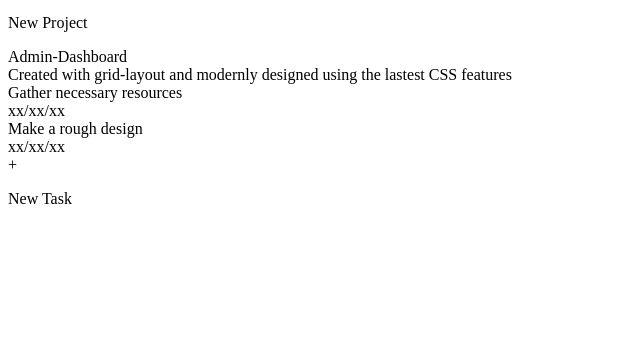
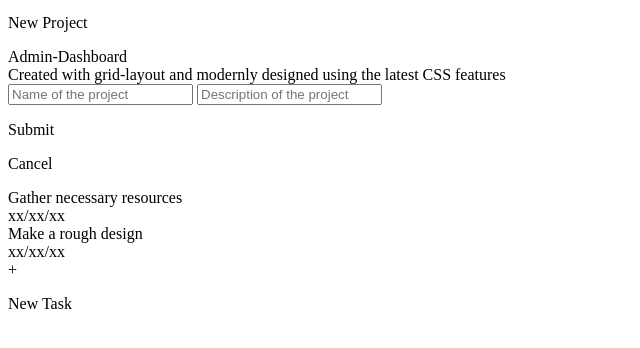
Before and after one commit to willard-wrt/todo-list, a plain HTML site: page index.html in a window 1280 px wide. Shown: the part 154-502 px from the top of the page, without its empty margins (0-640 px from the left). Drawn offline with Linux system fonts and the light colour scheme; a script that the page names is missing.

Commit message:
Add an edit form for project details

```diff
--- a/index.html
+++ b/index.html
@@ -37,9 +37,17 @@
               <div id="title-edit"></div>
             </div>
             <div id="main-desc">
-              Created with grid-layout and modernly designed using the lastest
+              Created with grid-layout and modernly designed using the latest
               CSS features
             </div>
+          </div>
+        </div>
+        <div id="project-edit-container">
+          <input type="text" class="edit-project-details" id="edit-project-name" placeholder="Name of the project">
+          <input type="text" class="edit-project-details" id="edit-project-desc" placeholder="Description of the project">
+          <div id="project-edit-btns">
+            <p id="project-edit-submit">Submit</p>
+            <p id="project-edit-cancel">Cancel</p>
           </div>
         </div>
         <div class="divider"></div>
```
